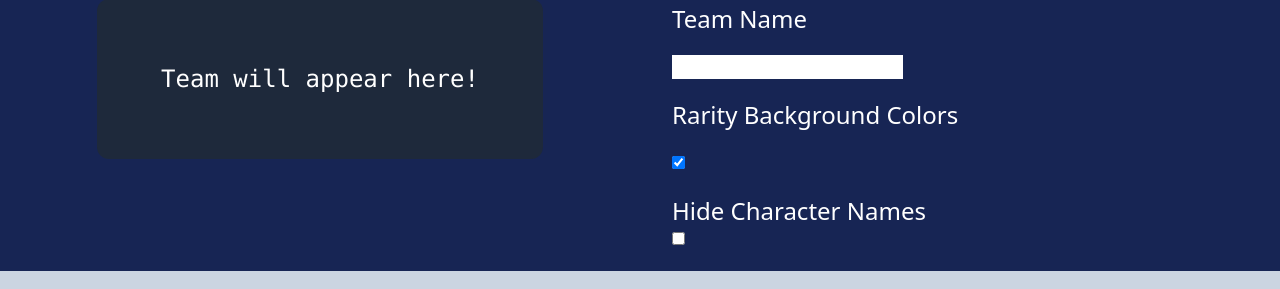
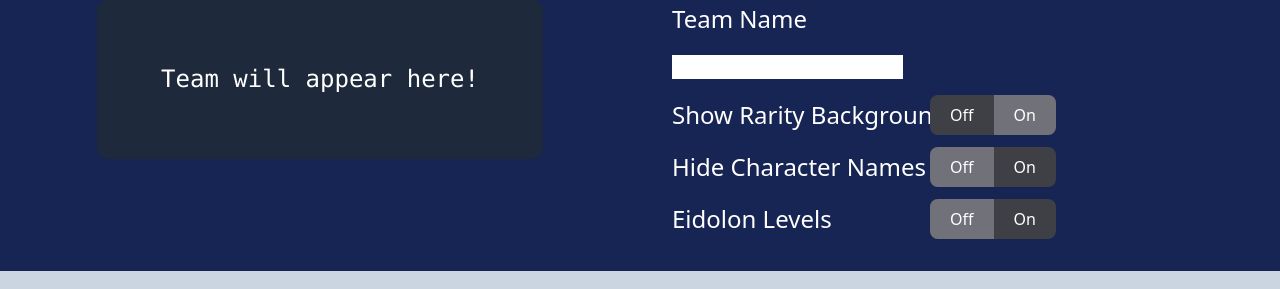
Before and after one commit to Ayzel0/hsr-portraits, a React (Vite) app: page / in a window 1280 px wide. Shown: the part 173-462 px from the top of the page. Built offline with nearby package versions, Linux system fonts and the light colour scheme.

Commit message:
add eidolon adjust

```diff
--- a/src/components/CharPortraits.jsx
+++ b/src/components/CharPortraits.jsx
@@ -11,6 +11,7 @@ const CharPortraits = () => {
     'teamName': '',
     'rarityBackgrounds': true,
     'hideCharNames': false,
+    'displayEidolons': false,
   })
 
   const changeOptions = (newOptions) => {
--- a/src/components/CharacterPortrait.jsx
+++ b/src/components/CharacterPortrait.jsx
@@ -1,5 +1,13 @@
-const CharacterPortrait = ({ charName, imgLink, rarity, onClick, rarityBackgrounds, hideCharNames=false }) => {
+import { useState } from 'react';
+import HoverMenu from './HoverMenu';
+
+const CharacterPortrait = ({ charName, imgLink, rarity, onClick, rarityBackgrounds, hideCharNames=false, displayEidolons=false, onDisplay=false }) => {
   let name = charName;
+  const [isHovered, setIsHovered] = useState(false);
+  const [eidolonLevel, setEidolonLevel] = useState(0);
+
+  const handleMouseEnter = () => {setIsHovered(true);}
+  const handleMouseLeave = () => {setIsHovered(false);}
 
   // trimming bs names
   if (charName.includes('Trailblazer')) {
@@ -15,12 +23,31 @@ const CharacterPortrait = ({ charName, imgLink, rarity, onClick, rarityBackgroun
   : 'bg-slate-600';
   const bg_classes = `inline-flex flex-col items-center border-slate-950 rounded-2xl cursor-pointer overflow-hidden ${bg_color}`;
   return (
-    <div onClick={() => onClick(charName)} className={bg_classes}>
-      <img src={imgLink} className='w-32'/>
-      {!hideCharNames &&
-      <div className='w-32 bg-amber-50'>
-        <p className='text-m font-medium text-center py-3'>{name}</p>
+    <div
+      onMouseEnter={handleMouseEnter}
+      onMouseLeave={handleMouseLeave}
+    >
+      <div
+        onClick={() => onClick(charName)}
+        className={bg_classes}
+      >
+        <div className='relative'>
+          <img src={imgLink} className='w-32'/>
+          {displayEidolons === true &&
+            <p className='absolute top-0 right-0 p-1 bg-slate-300/[0.4] font-bold rounded-bl-lg'>E{eidolonLevel}</p>
+          }
+        </div>
+        {!hideCharNames &&
+        <div className='w-32 bg-amber-50'>
+          <p className='text-m font-medium text-center py-3'>{name}</p>
+        </div>
+        }
       </div>
+      {(isHovered && onDisplay) &&
+        <HoverMenu
+          eidolonLevel={eidolonLevel}
+          setEidolonLevel={setEidolonLevel}
+        />
       }
     </div>
   )
--- /dev/null
+++ b/src/components/HoverMenu.jsx
@@ -0,0 +1,30 @@
+const HoverMenu = ({ eidolonLevel, setEidolonLevel }) => {
+  const handleEidolonLevelChange = (event) => {
+    const value = event.target.value;
+    if (value <= 6 && value >= 0) {
+      setEidolonLevel(value);
+    }
+  }
+
+  return (
+    <div className=' bg-transparent absolute pt-2 z-10'>
+      <div className='bg-emerald-700 text-white rounded-2xl pb-5'>
+        <p className='font-semibold text-xl p-5'>Individual Character Portrait Options</p>
+
+        <div className='text-black flex flex-row'> { /* adjust eidolon level */ }
+          <p className='text-white mx-5'>Eidolon Level</p>
+          <form>
+            <input
+              type='number'
+              min={0}
+              max={6}
+              onChange={handleEidolonLevelChange}
+            />
+          </form>
+        </div>
+      </div>
+    </div>
+  )
+}
+
+export default HoverMenu;
--- a/src/components/PortraitOptions.jsx
+++ b/src/components/PortraitOptions.jsx
@@ -1,4 +1,25 @@
+import { useState, useEffect } from 'react';
+
 const PortraitOptions = ({ options, setOptions }) => {
+  const [displayEidolons, setDisplayEidolons] = useState(false);
+  const [hideCharNames, setHideCharNames] = useState(false);
+  const [rarityBackgrounds, setRarityBackgrounds] = useState(true);
+
+  useEffect(() => {
+    const newOptions = {...options, 'displayEidolons': displayEidolons};
+    setOptions(newOptions);
+  }, [displayEidolons])
+
+  useEffect(() => {
+    const newOptions = {...options, 'hideCharNames': hideCharNames};
+    setOptions(newOptions);
+  }, [hideCharNames])
+
+  useEffect(() => {
+    const newOptions = {...options, 'rarityBackgrounds': rarityBackgrounds};
+    setOptions(newOptions);
+  }, [rarityBackgrounds])
+
   const handleBackgroundColorChange = (event) => {
     const newOptions = {...options, [event.target.name]: event.target.value};
     setOptions(newOptions);
@@ -12,16 +33,6 @@ const PortraitOptions = ({ options, setOptions }) => {
   const handleTeamNameChange = (event) => {
     const newOptions = {...options, [event.target.name]: event.target.value};
     setOptions(newOptions);
-  }
-
-  const handleRarityBackgroundsChange = (event) => {
-    const newOptions = {...options, [event.target.name]: event.target.checked};
-    setOptions(newOptions);
-  }
-
-  const handleHideNamesChange = (event) => {
-    const newOptions = {...options, [event.target.name]: event.target.checked};
-    setOptions(newOptions)
   }
 
   return (
@@ -87,24 +98,48 @@ const PortraitOptions = ({ options, setOptions }) => {
             onChange={handleTeamNameChange}
           />
         </form>
-        <h1 className='text-2xl text-white mt-5'>Rarity Background Colors</h1>
-        <form className='mt-5'>
-          <input
-            type='checkbox'
-            name='rarityBackgrounds'
-            onChange={handleRarityBackgroundsChange}
-            checked={options.rarityBackgrounds}
-          />
-        </form>
-        <h1 className='text-2xl text-white mt-5'>Hide Character Names</h1>
-        <form>
-          <input
-            type='checkbox'
-            name='hideCharNames'
-            onChange={handleHideNamesChange}
-            checked={options.hideCharNames}
-          />
-        </form>
+
+        <div className='flex flex-row items-center relative mt-5'> { /* rarity backgrounds select */ }
+          <h1 className='text-2xl text-white'>Show Rarity Backgrounds</h1>
+          <div className='flex flex-row items-center ml-4 rounded-lg bg-zinc-700 absolute right-48'>
+            <p
+              className={`text-white px-5 py-2 ${!rarityBackgrounds && 'bg-zinc-500'} rounded-l-lg`}
+              onClick={() => setRarityBackgrounds(false)}
+            >Off</p>
+            <p
+              className={`text-white px-5 py-2 ${rarityBackgrounds && 'bg-zinc-500'} rounded-r-lg`}
+              onClick={() => setRarityBackgrounds(true)}
+            >On</p>
+          </div>
+        </div>
+
+        <div className='flex flex-row items-center relative mt-5'> { /* hide character names select */ }
+          <h1 className='text-2xl text-white'>Hide Character Names</h1>
+          <div className='flex flex-row items-center ml-4 rounded-lg bg-zinc-700 absolute right-48'>
+            <p
+              className={`text-white px-5 py-2 ${!hideCharNames && 'bg-zinc-500'} rounded-l-lg`}
+              onClick={() => setHideCharNames(false)}
+            >Off</p>
+            <p
+              className={`text-white px-5 py-2 ${hideCharNames && 'bg-zinc-500'} rounded-r-lg`}
+              onClick={() => setHideCharNames(true)}
+            >On</p>
+          </div>
+        </div>
+
+        <div className='flex flex-row items-center relative mt-5'> { /* eidolon levels select */}
+          <h1 className='text-2xl text-white'>Eidolon Levels</h1>
+          <div className='flex flex-row items-center ml-4 rounded-lg bg-zinc-700 absolute right-48'>
+            <p
+              className={`text-white px-5 py-2 ${!displayEidolons && 'bg-zinc-500'} rounded-l-lg`}
+              onClick={() => setDisplayEidolons(false)}
+            >Off</p>
+            <p
+              className={`text-white px-5 py-2 ${displayEidolons && 'bg-zinc-500'} rounded-r-lg`}
+              onClick={() => setDisplayEidolons(true)}
+            >On</p>
+          </div>
+        </div>
       </div>
     </div>
   )
--- a/src/components/SelectedCharacterDisplay.jsx
+++ b/src/components/SelectedCharacterDisplay.jsx
@@ -46,6 +46,8 @@ const SelectedCharacters = ({ selectedCharacterList, onPortraitClick, options })
                   onClick={() => onPortraitClick(character['Character Name'])}
                   rarityBackgrounds={options['rarityBackgrounds']}
                   hideCharNames={options['hideCharNames']}
+                  displayEidolons={options['displayEidolons']}
+                  onDisplay={true}
                 />
               </div>
             ))}
```
